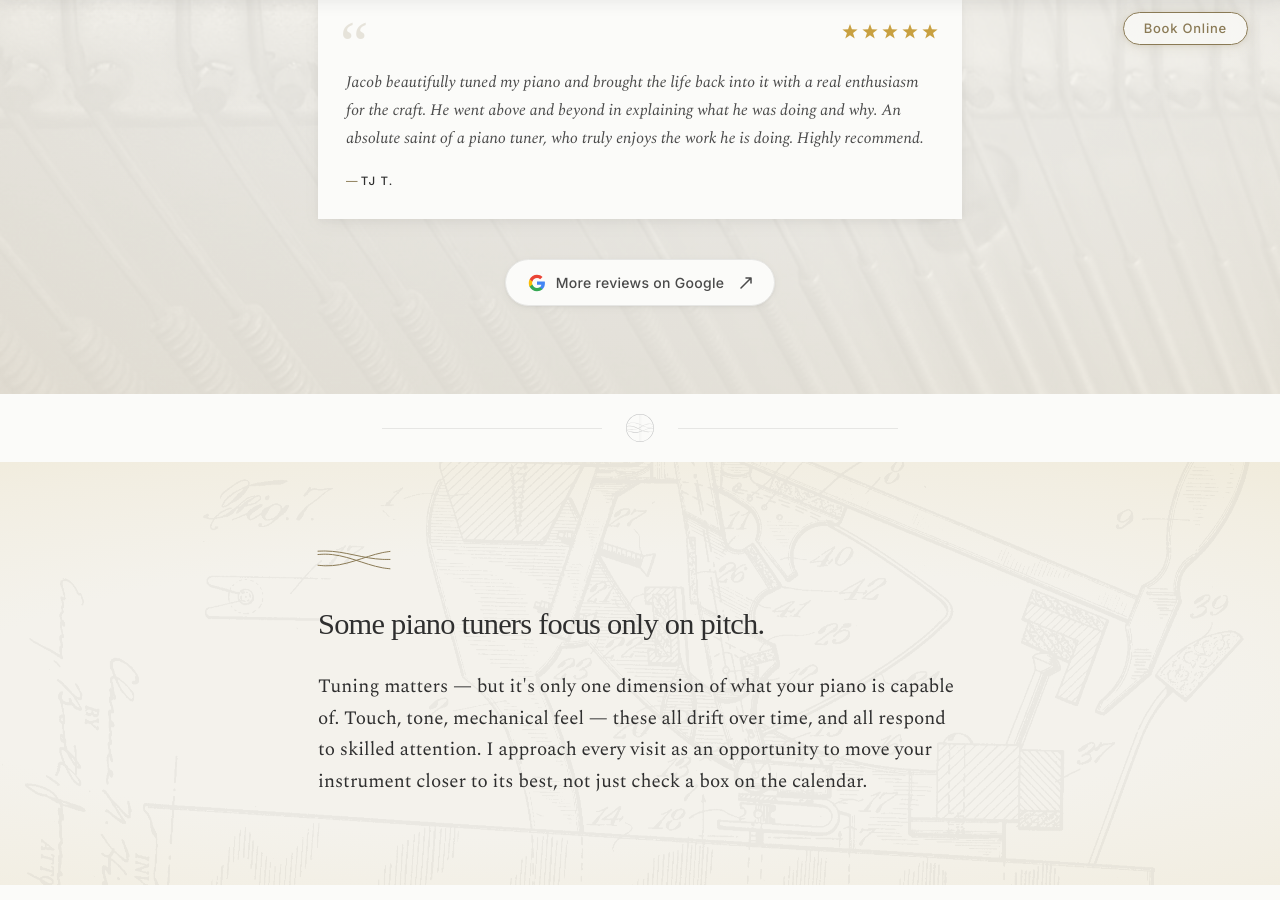
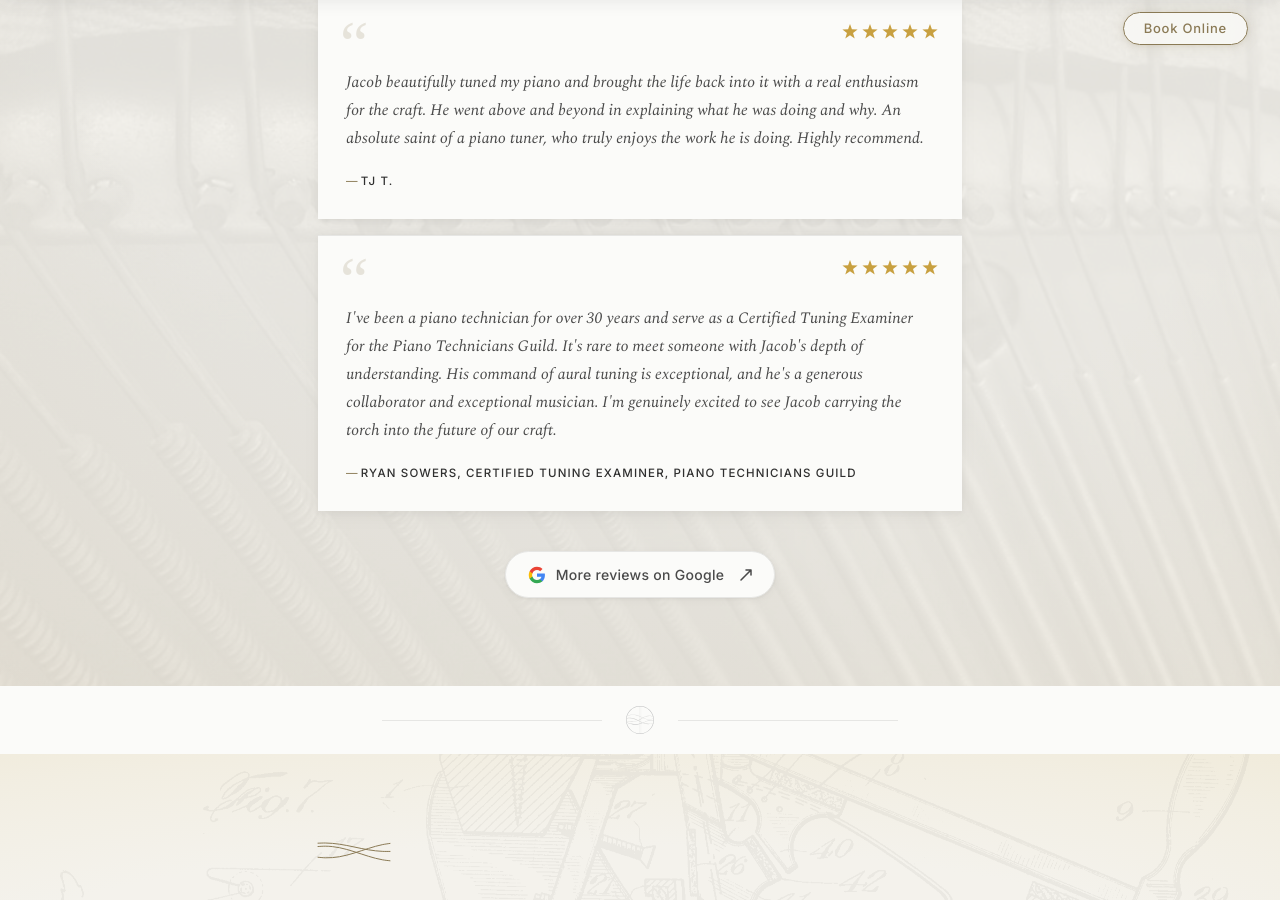
Before and after one commit to jacoblast/jacoblast.github.io, a Jekyll site: the page built from index.html, in a window 1280 px wide and 900 px high, scrolled down 3995 px. Built offline with Jekyll 4.4.1, drawn with Linux system fonts in a browser that asks for light colours; some web fonts are replaced.

Commit message:
Add peer review from Ryan Sowers, Certified Tuning Examiner
- 30+ year piano technician and PTG examiner
- Endorsement from respected industry mentor
- Validates Jacob's technical depth and character

```diff
--- a/_data/testimonials.yml
+++ b/_data/testimonials.yml
@@ -13,3 +13,7 @@
 - name: "TJ T."
   text: "Jacob beautifully tuned my piano and brought the life back into it with a real enthusiasm for the craft. He went above and beyond in explaining what he was doing and why. An absolute saint of a piano tuner, who truly enjoys the work he is doing. Highly recommend."
   date: "March 2026"
+
+- name: "Ryan Sowers, Certified Tuning Examiner, Piano Technicians Guild"
+  text: "I've been a piano technician for over 30 years and serve as a Certified Tuning Examiner for the Piano Technicians Guild. It's rare to meet someone with Jacob's depth of understanding. His command of aural tuning is exceptional, and he's a generous collaborator and exceptional musician. I'm genuinely excited to see Jacob carrying the torch into the future of our craft."
+  date: "March 2026"
```
